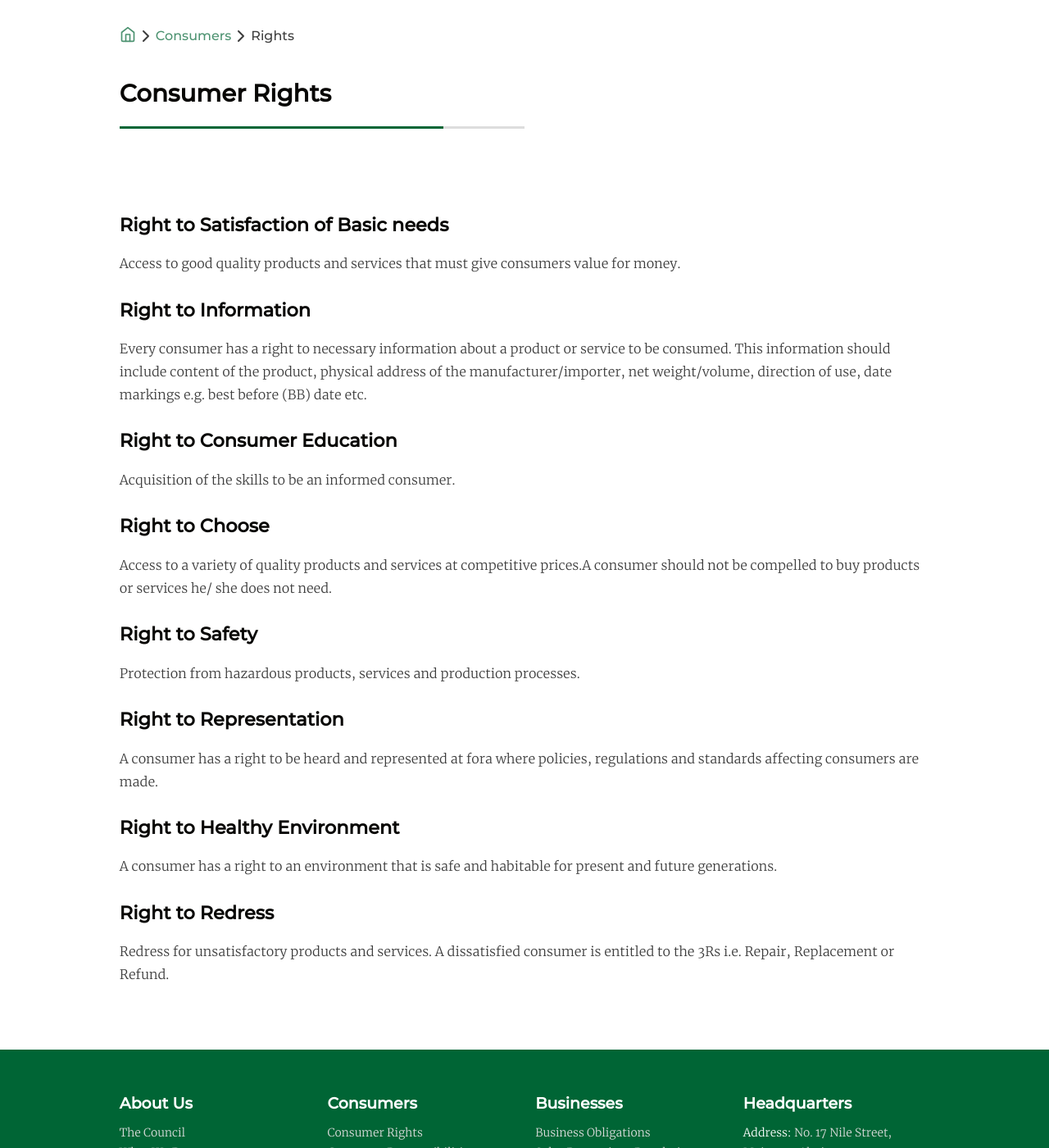
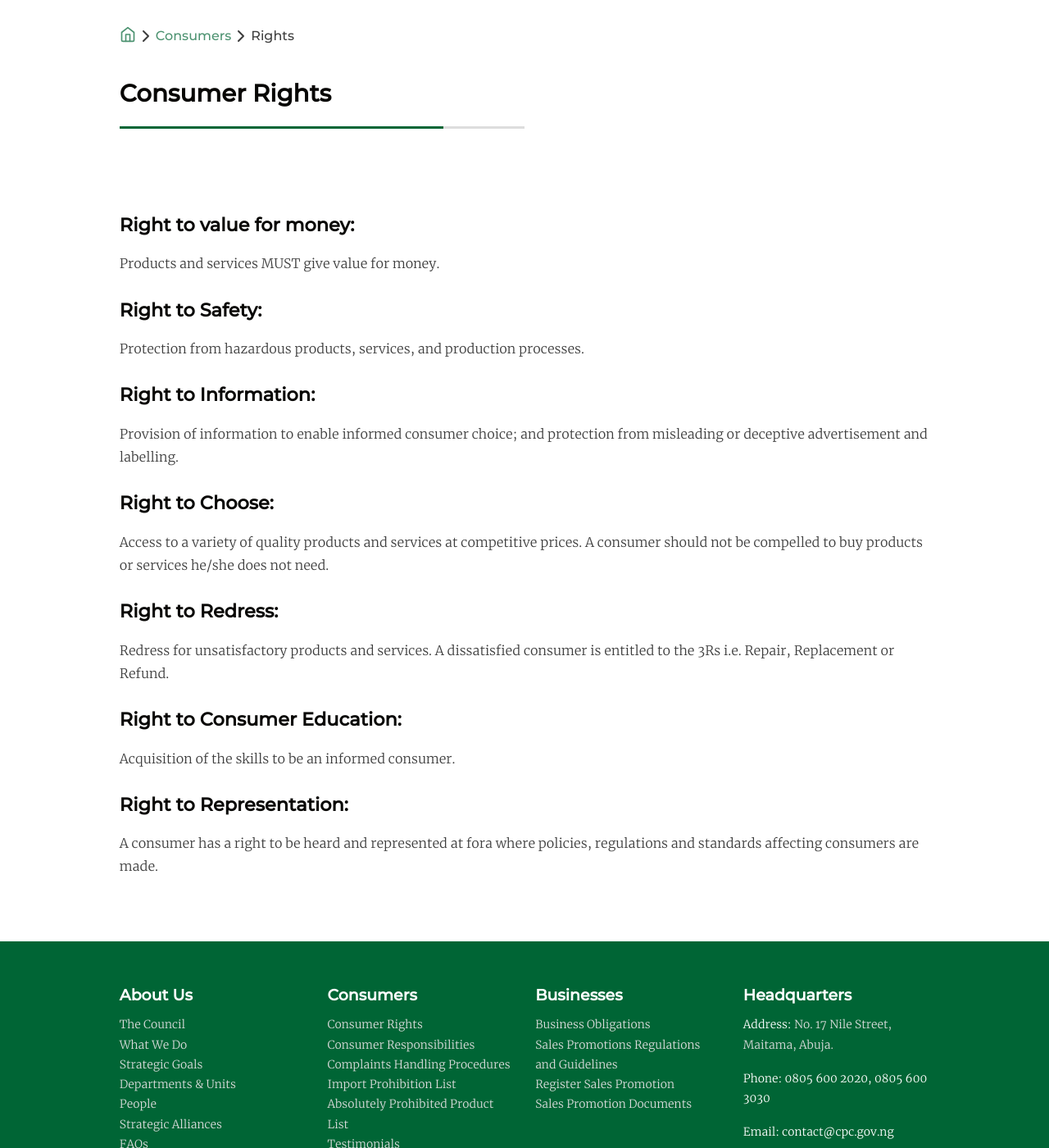
Before and after one commit to psybuglite/cpc-website, a Jekyll site: the page built from _consumers/consumer-rights.md, in a window 1280 px wide and 1400 px high, scrolled down 220 px. Shown: the whole window at 82% size. Built offline with Jekyll 4.4.1, drawn with Linux system fonts in a browser that asks for light colours.

Commit message:
Updated Consumer Rights

```diff
--- a/_consumers/consumer-rights.md
+++ b/_consumers/consumer-rights.md
@@ -2,30 +2,24 @@
 title: Consumer Rights
 permalink: "/consumers/rights/"
 List:
-- title: Right to Satisfaction of Basic needs
-  body: Access to good quality products and services that must give consumers value
-    for money.
-- title: Right to Information
-  body: Every consumer has a right to necessary information about a product or service
-    to be consumed. This information should include content of the product, physical
-    address of the manufacturer/importer, net weight/volume, direction of use, date
-    markings e.g. best before (BB) date etc.
-- title: Right to Consumer Education
+- title: 'Right to value for money:'
+  body: Products and services MUST give value for money.
+- title: 'Right to Safety:'
+  body: Protection from hazardous products, services, and production processes.
+- title: 'Right to Information:    '
+  body: Provision of information to enable informed consumer choice; and protection
+    from misleading or deceptive advertisement and labelling.
+- title: 'Right to Choose:'
+  body: Access to a variety of quality products and services at competitive prices.
+    A consumer should not be compelled to buy products or services he/she does not
+    need.
+- title: 'Right to Redress: '
+  body: Redress for unsatisfactory products and services. A dissatisfied consumer
+    is entitled to the 3Rs i.e. Repair, Replacement or Refund.
+- title: 'Right to Consumer Education:'
   body: Acquisition of the skills to be an informed consumer.
-- title: Right to Choose
-  body: Access to a variety of quality products and services at competitive prices.A
-    consumer should not be compelled to buy products or services he/ she does not
-    need.
-- title: Right to Safety
-  body: Protection from hazardous products, services and production processes.
-- title: Right to Representation
+- title: 'Right to Representation:'
   body: A consumer has a right to be heard and represented at fora where policies,
     regulations and standards affecting consumers are made.
-- title: Right to Healthy Environment
-  body: A consumer has a right to an environment that is safe and habitable for present
-    and future generations.
-- title: Right to Redress
-  body: Redress for unsatisfactory products and services. A dissatisfied consumer
-    is entitled to the 3Rs i.e. Repair, Replacement or Refund.
 layout: page
 ---
```
